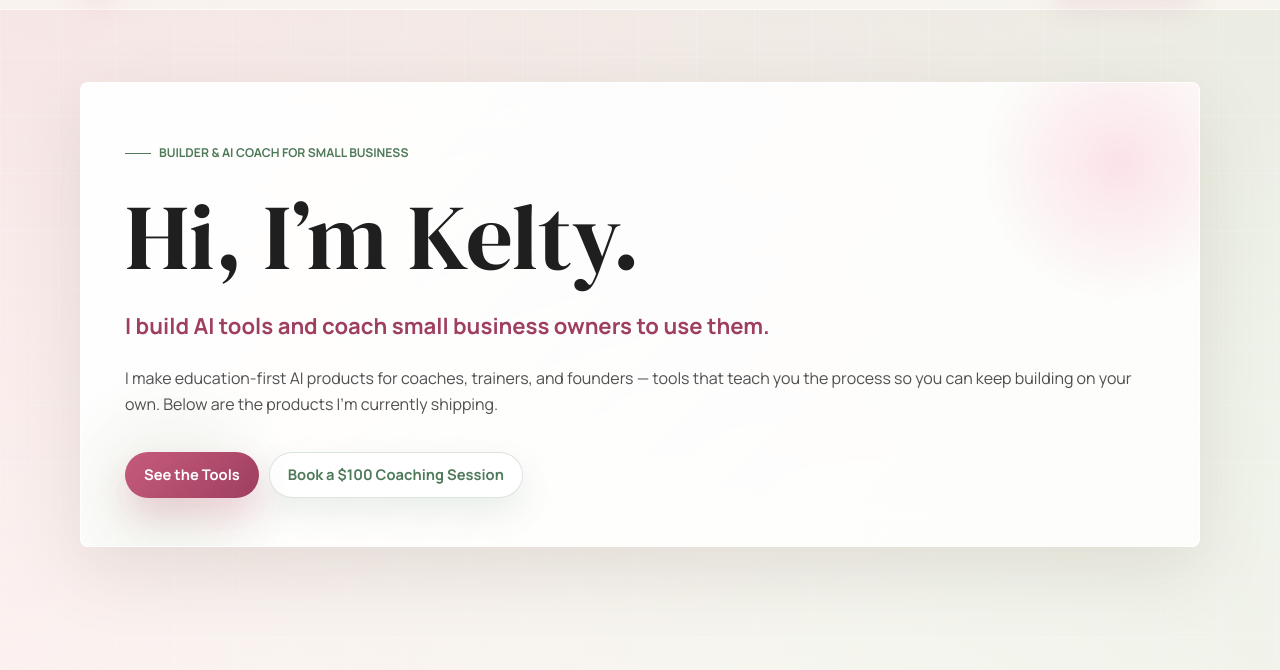
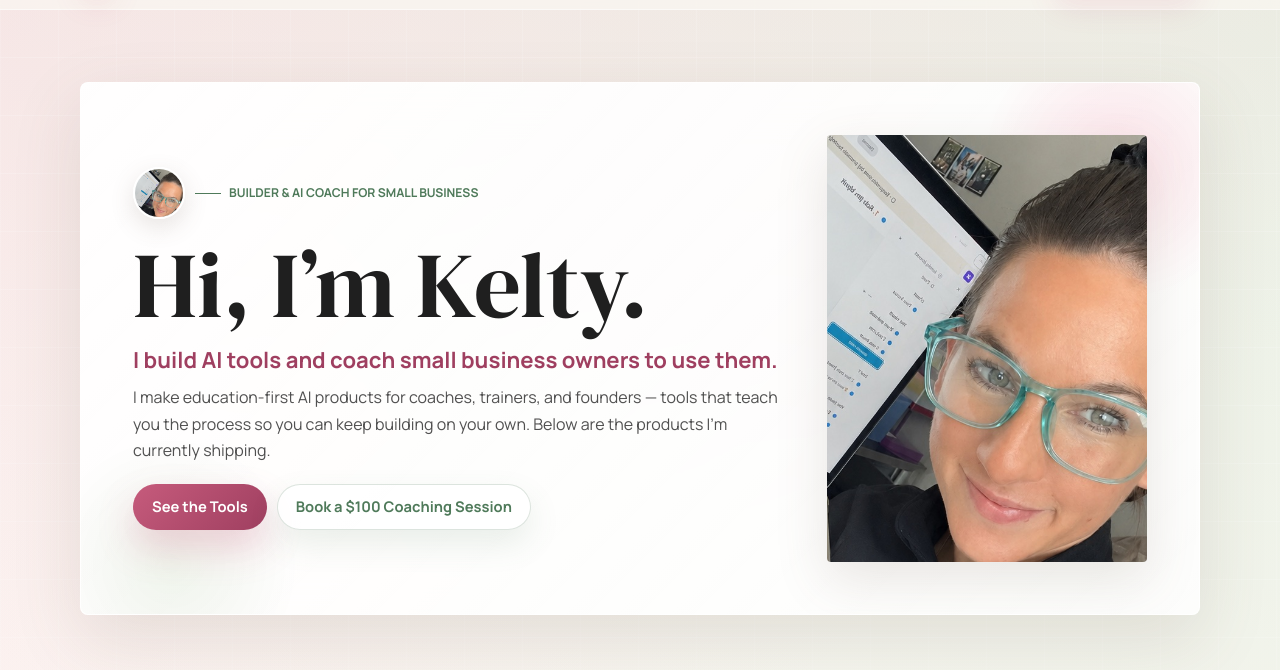
Before and after one commit to keltysage01/keltysage, a plain HTML site: page index.html in a window 1280 px wide. Shown: the part 59-729 px from the top of the page. Drawn offline with Linux system fonts and the light colour scheme.

Commit message:
feat: add founder photo to hero section
Kelty photo in pill avatar on mobile, full side panel on tablet/desktop.

Co-Authored-By: Claude Sonnet 4.6 <noreply@anthropic.com>

```diff
--- a/index.html
+++ b/index.html
@@ -143,7 +143,7 @@
 
       .hero-inner {
         display: grid;
-        gap: 14px;
+        gap: 0;
         padding: 32px 24px;
         border: 1px solid rgba(255, 255, 255, 0.68);
         border-radius: var(--radius-card);
@@ -153,6 +153,43 @@
         -webkit-backdrop-filter: blur(24px);
         position: relative;
         overflow: hidden;
+      }
+
+      .hero-copy { display: grid; gap: 0; }
+
+      .hero-photo {
+        display: none;
+        position: relative;
+        z-index: 1;
+      }
+
+      .hero-photo img {
+        width: 100%;
+        height: 100%;
+        object-fit: cover;
+        object-position: center 20%;
+        border-radius: calc(var(--radius-card) - 4px);
+        box-shadow: 0 18px 52px rgba(108, 87, 72, 0.15);
+      }
+
+      .founder-pill {
+        display: inline-flex;
+        align-items: center;
+        gap: 10px;
+        margin-bottom: 18px;
+        position: relative;
+        z-index: 1;
+      }
+
+      .founder-pill img {
+        width: 52px;
+        height: 52px;
+        border-radius: 50%;
+        object-fit: cover;
+        object-position: center 20%;
+        border: 2px solid rgba(255, 255, 255, 0.9);
+        box-shadow: 0 8px 24px rgba(108, 87, 72, 0.16);
+        flex: 0 0 auto;
       }
 
       .hero-inner::before {
@@ -588,7 +625,13 @@
         .nav-links { display: flex; }
 
         .hero { padding: 64px 0 40px; }
-        .hero-inner { padding: 48px 44px; }
+        .hero-inner {
+          padding: 48px 44px;
+          grid-template-columns: 1fr 260px;
+          gap: 32px;
+          align-items: center;
+        }
+        .hero-photo { display: block; aspect-ratio: 3/4; min-height: 320px; }
         h1 { font-size: 5rem; }
 
         .products-grid { grid-template-columns: repeat(2, minmax(0, 1fr)); }
@@ -597,6 +640,12 @@
 
       @media (min-width: 920px) {
         .hero { padding: 72px 0 48px; }
+        .hero-inner {
+          grid-template-columns: 1fr 320px;
+          gap: 44px;
+          padding: 52px 52px;
+        }
+        .hero-photo { min-height: 400px; }
         h1 { font-size: 5.8rem; }
         .hero-subhead { font-size: 1.38rem; }
 
@@ -651,7 +700,11 @@
       <main id="top">
         <section class="hero container" aria-labelledby="hero-title">
           <div class="hero-inner reveal">
-            <p class="eyebrow">Builder &amp; AI coach for small business</p>
+            <div class="hero-copy">
+            <div class="founder-pill">
+              <img src="kelty.jpg" alt="Kelty smiling in front of her screen." width="700" height="700" />
+              <p class="eyebrow" style="margin:0;">Builder &amp; AI coach for small business</p>
+            </div>
             <h1 id="hero-title">Hi, I&rsquo;m Kelty.</h1>
             <p class="hero-subhead">I build AI tools and coach small business owners to use them.</p>
             <p class="hero-body">
@@ -662,6 +715,10 @@
             <div class="button-row" aria-label="Main calls to action">
               <a class="button button-primary" href="#tools">See the Tools</a>
               <a class="button button-secondary" href="#coaching">Book a $100 Coaching Session</a>
+            </div>
+            </div><!-- /.hero-copy -->
+            <div class="hero-photo" aria-hidden="true">
+              <img src="kelty.jpg" alt="Kelty smiling in front of her screen." width="700" height="700" loading="eager" />
             </div>
           </div>
         </section>
```
Also changed, not shown: kelty.jpg (added).
